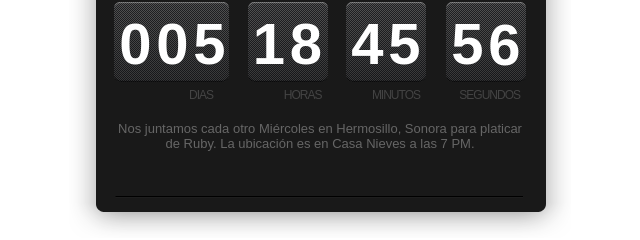
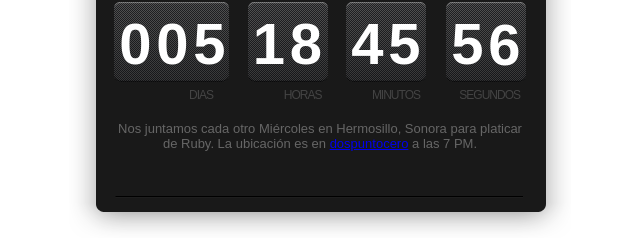
Before and after one commit to fedesoria/rubyhillo, a plain HTML site: page index.html in a window 1280 px wide. Shown: the part 208-448 px from the top of the page, 320-960 px from the left. Drawn offline with nearby package versions, Linux system fonts and the light colour scheme; a script that the page names is missing.

Commit message:
nueva ubicacion para hermosillorb

```diff
--- a/index.html
+++ b/index.html
@@ -92,7 +92,7 @@
 
 
                 <p>
-                Nos juntamos cada otro Miércoles en Hermosillo, Sonora para platicar de Ruby. La ubicación es en Casa Nieves a las 7 PM.
+                Nos juntamos cada otro Miércoles en Hermosillo, Sonora para platicar de Ruby. La ubicación es en <a href="http://maps.google.com/maps/place?cid=15842984883522105284&q=dospuntocero&hl=en&ie=UTF8&ll=29.134262,-110.981345&spn=0.000075,0.000086&t=v&z=14&vpsrc=0">dospuntocero</a> a las 7 PM.
 
                 </p>
 
```
